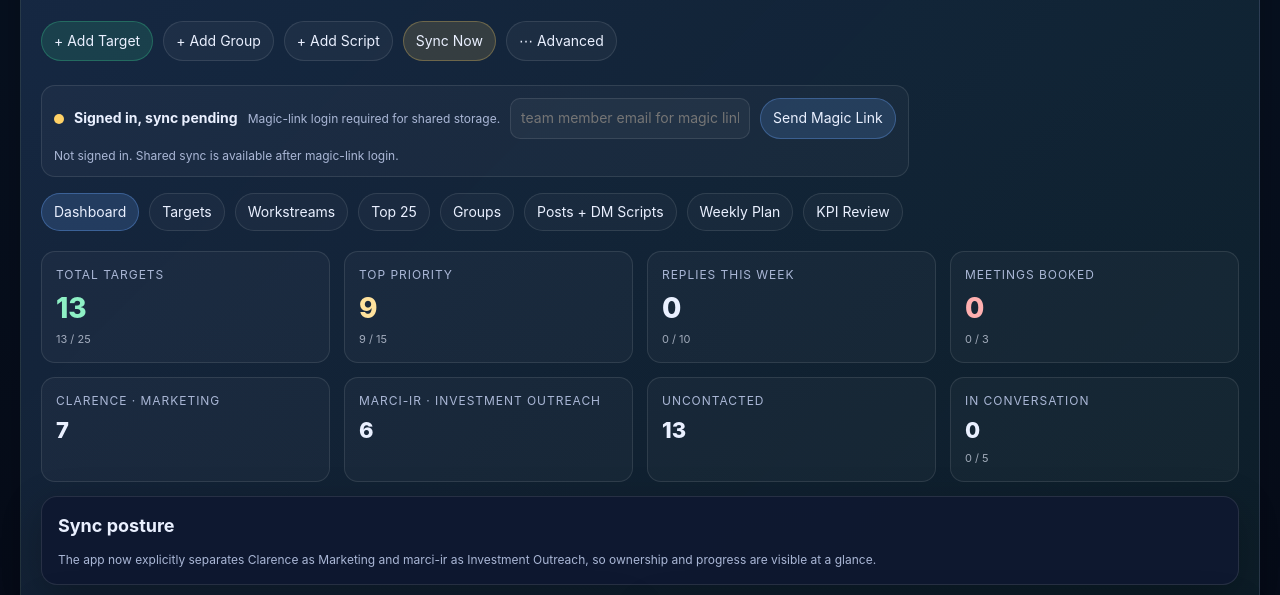
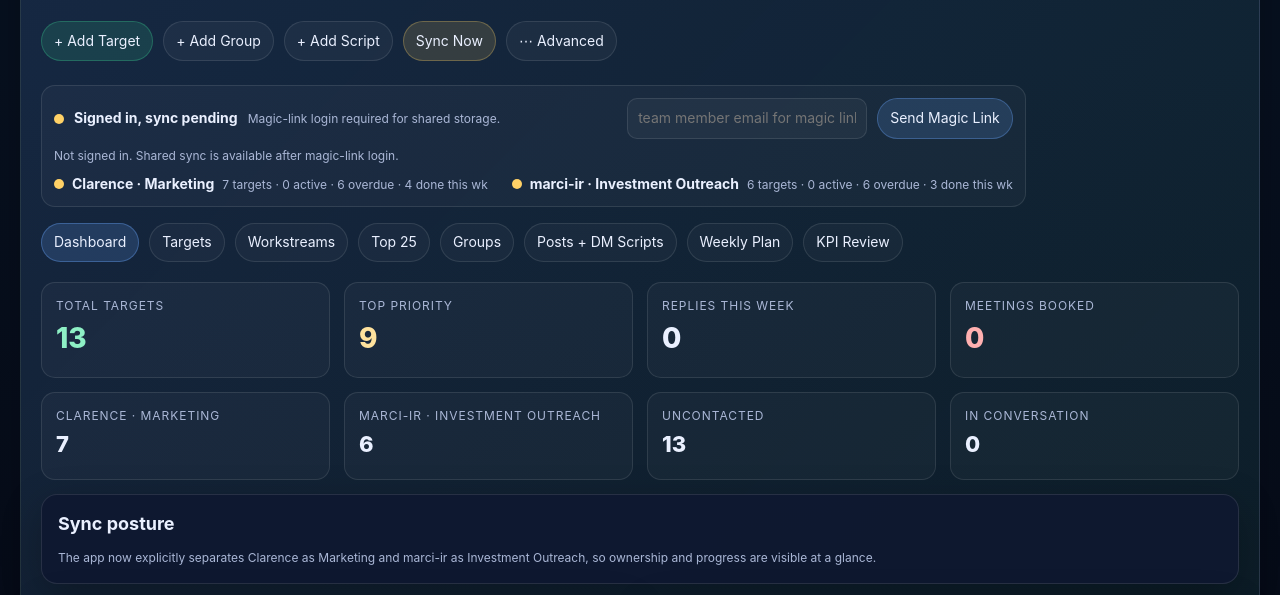
Before and after one commit to 1SPM/VWS_LinkedIn_Execution_App, a website: page index.html in a window 1280 px wide. Shown: the part 133-728 px from the top of the page. Drawn offline with nearby package versions, Linux system fonts and the light colour scheme.

Commit message:
Update index.html

```diff
--- a/index.html
+++ b/index.html
@@ -1299,6 +1299,23 @@ DivinityAGI is helping us see that difference more clearly.`, cta:'Publish to Su
     (function(){var s=document.getElementById('kpis');if(s&&!document.getElementById('btnSnapWeek')){var b=document.createElement('button');b.id='btnSnapWeek';b.textContent='Snapshot Week';b.className='btn';b.style.marginBottom='10px';b.onclick=function(){snapshotKpis();b.textContent='Snapshot saved';setTimeout(function(){b.textContent='Snapshot Week';},1500);};s.insertBefore(b,s.firstChild.nextSibling);}})();
     try{wireKpiDrilldowns();decorateMetrics();renderKpiReview();}catch(e){}
     /* ===== end enhancements ===== */
+    /* ===== Agent sync status (Clarence + marci-ir) ===== */
+    (function(){
+      var syncbox=document.querySelector('.syncbox');
+      if(syncbox&&!document.getElementById('agentSyncRow')){var div=document.createElement('div');div.className='row';div.id='agentSyncRow';div.style.cssText='margin-top:10px;gap:24px;flex-wrap:wrap';div.innerHTML='<div class="row" style="gap:8px"><span class="dot off" id="syncDotClarence"></span><strong>Clarence &middot; Marketing</strong><span class="small" id="syncDetailClarence"></span></div><div class="row" style="gap:8px"><span class="dot off" id="syncDotMarci"></span><strong>marci-ir &middot; Investment Outreach</strong><span class="small" id="syncDetailMarci"></span></div>';syncbox.appendChild(div);}
+      function updateAgentSync(){var modeClass=(document.getElementById('syncDot')||{}).className||'dot off';var cDot=document.getElementById('syncDotClarence');var mDot=document.getElementById('syncDotMarci');if(cDot)cDot.className=modeClass;if(mDot)mDot.className=modeClass;
+                                 function num(id){var el=document.getElementById(id);if(!el)return 0;var v=parseInt(el.textContent,10);return isNaN(v)?0:v;}
+                                 var cDetail=document.getElementById('syncDetailClarence');var mDetail=document.getElementById('syncDetailMarci');
+                                 if(cDetail)cDetail.textContent=num('wClarenceTargets')+' targets \u00b7 '+num('wClarenceActive')+' active \u00b7 '+num('wClarenceOverdue')+' overdue \u00b7 '+num('wClarenceDone')+' done this wk';
+                                 if(mDetail)mDetail.textContent=num('wmarci-irTargets')+' targets \u00b7 '+num('wmarci-irActive')+' active \u00b7 '+num('wmarci-irOverdue')+' overdue \u00b7 '+num('wmarci-irDone')+' done this wk';}
+      window.updateAgentSync=updateAgentSync;
+      if(typeof window.setSyncUI==='function'&&!window.__setSyncUIWrapped){var origSetSyncUI=window.setSyncUI;window.setSyncUI=function(mode,detail){origSetSyncUI(mode,detail);updateAgentSync();};window.__setSyncUIWrapped=true;}
+      ['updateDashboard','activeSection'].forEach(function(fn){if(typeof window[fn]==='function'&&!window['__agentSyncWrapped_'+fn]){var orig=window[fn];window[fn]=function(){var r=orig.apply(this,arguments);updateAgentSync();return r;};window['__agentSyncWrapped_'+fn]=true;}});
+      updateAgentSync();
+    })();
+    /* ===== Real KPI numbers only: no fabricated targets (zero if none) ===== */
+    window.KPI_GOALS={'total targets':0,'top priority':0,'replies this week':0,'meetings booked':0,'in conversation':0};
+    if(typeof decorateMetrics==='function')decorateMetrics();
 
   </script>
     <div class="modal-overlay" id="previewModal" hidden>
```
